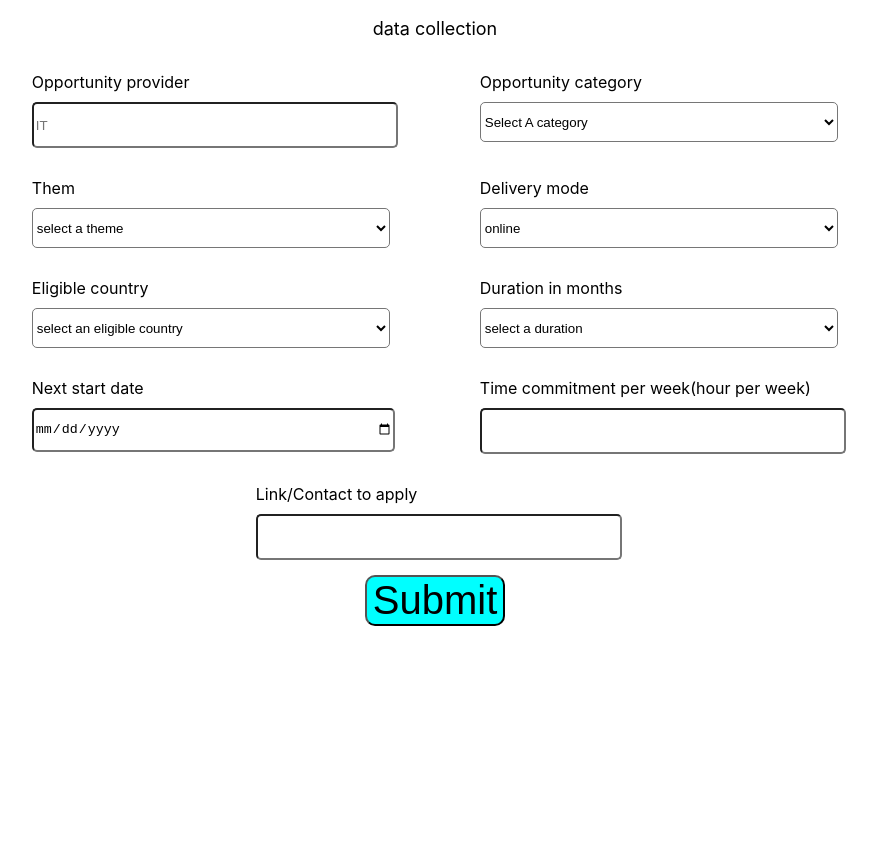
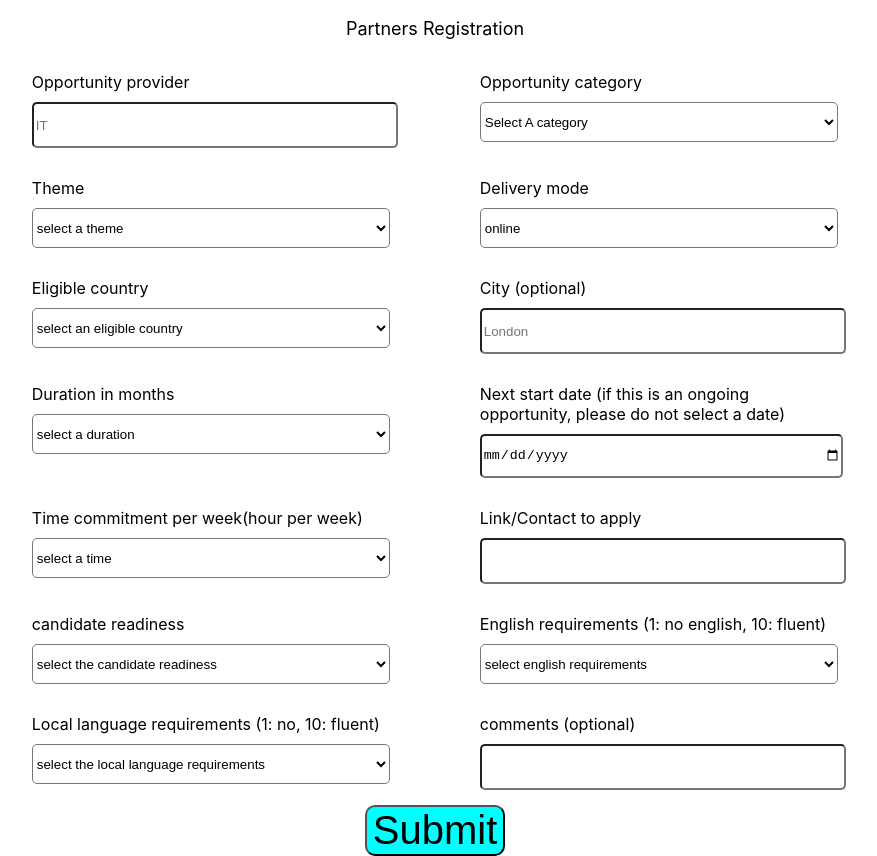
Before and after one commit to ameerkabir/rafiqi-oppportunities, a React (Create React App) app: page / in a window 1280 px wide. Shown: the whole page, without its empty margins (205-1082 px from the left). Before the commit the page ends 800 px from the top, so only its background shows below. Built offline with nearby package versions, Linux system fonts and the light colour scheme.

Commit message:
Refactoring the form to match the requirements, adding axios for posting form data, and a handler to handle to post data to the server

```diff
--- a/package.json
+++ b/package.json
@@ -3,6 +3,7 @@
   "version": "0.1.0",
   "private": true,
   "dependencies": {
+    "axios": "^0.19.0",
     "react": "^16.9.0",
     "react-dom": "^16.9.0",
     "react-scripts": "3.1.1",
--- a/src/App.js
+++ b/src/App.js
@@ -1,5 +1,6 @@
 import React, { Fragment } from 'react';
-import styled from 'styled-components';
+import axios from 'axios';
+import styled, { css } from 'styled-components';
 import useOpportunities from './CustomeHooks';
 
 const Container = styled.div`
@@ -93,7 +94,7 @@ function App() {
   const { inputs, handleSubmit, handleChange } = useOpportunities(saveData);
   return (
     <Fragment>
-      <Header>data collection</Header>
+      <Header>Partners Registration</Header>
 
       <Form onSubmit={handleSubmit}>
         <Container>
@@ -111,7 +112,7 @@ function App() {
           </FlexItem>
 
           <FlexItem>
-            <Lable htmfor="theme">Them</Lable>
+            <Lable htmfor="theme">Theme</Lable>
             <SelectInput
               name="theme"
               options={[
@@ -143,32 +144,83 @@ function App() {
                 'Germany',
                 'UK',
                 'France',
-                'The Netherlands',
+                'Netherlands',
                 'Jordan',
                 'Spain',
               ]}
               onchange={handleChange}
             />
           </FlexItem>
+
+          <FlexItem>
+            <Lable htmfor="city"> City (optional)</Lable>
+            <TextInput onchange={handleChange} name="city" placeholder="London" />
+          </FlexItem>
           <FlexItem>
             <Lable htmfor="durationInMonths">Duration in months</Lable>
             <SelectInput
-              name="durationInMonths"
+              name="dur   ationInMonths"
               options={['select a duration', 'less than 3 months', '3-12', 'permanent']}
               onchange={handleChange}
             />
           </FlexItem>
           <FlexItem>
-            <Lable htmfor="nextStartDate">Next start date</Lable>
+            <Lable
+              className={'longtext'}
+              htmfor="nextStartDate"
+              css={css`
+                padding-bottom: 200px;
+              `}
+            >
+              Next start date (if this is an ongoing opportunity, please do not select a date)
+            </Lable>
             <DateInput name="nextStartDate" onchange={handleChange} />
           </FlexItem>
           <FlexItem>
             <Lable htmfor="timeCommitmentPerWeek">Time commitment per week(hour per week)</Lable>
-            <NumberInput name="timeCommitmentPerWeek" onchange={handleChange} />
+            <SelectInput
+              name="timeCommitmentPerWeek"
+              options={['select a time', 'full time', 'part time']}
+              onchange={handleChange}
+            />
           </FlexItem>
           <FlexItem>
             <Lable htmfor="linkORContactToApply"> Link/Contact to apply</Lable>
             <TextInput onchange={handleChange} name={'linkORContactToApply'} />
+          </FlexItem>
+
+          <FlexItem>
+            <Lable htmfor="candidateReadiness ">candidate readiness </Lable>
+            <SelectInput
+              name="candidateReadiness"
+              options={[
+                'select the candidate readiness',
+                'beginner (no prior domain knowledge required)',
+                'medium (some domain knowledge is required)',
+                'advanced (solid domain knowledge required)',
+              ]}
+              onchange={handleChange}
+            />
+          </FlexItem>
+          <FlexItem>
+            <Lable htmfor="en_requirements"> English requirements (1: no english, 10: fluent)</Lable>
+            <SelectInput
+              onchange={handleChange}
+              name={'en_requirements'}
+              options={['select english requirements', '1', '2', '3', '4', '5', '6', '7', '8', '9', '10']}
+            />
+          </FlexItem>
+          <FlexItem>
+            <Lable htmfor="local_lan_requirements"> Local language requirements (1: no, 10: fluent)</Lable>
+            <SelectInput
+              onchange={handleChange}
+              name={'local_lan_requirements'}
+              options={['select the local language requirements', '1', '2', '3', '4', '5', '6', '7', '8', '9', '10']}
+            />
+          </FlexItem>
+          <FlexItem>
+            <Lable htmfor="comments">comments (optional)</Lable>
+            <TextInput onchange={handleChange} name={'comments'} />
           </FlexItem>
 
           <ButtonWrapper>
```
Also changed, not shown: 1 other file (tests, documents, lock files or other folders).
